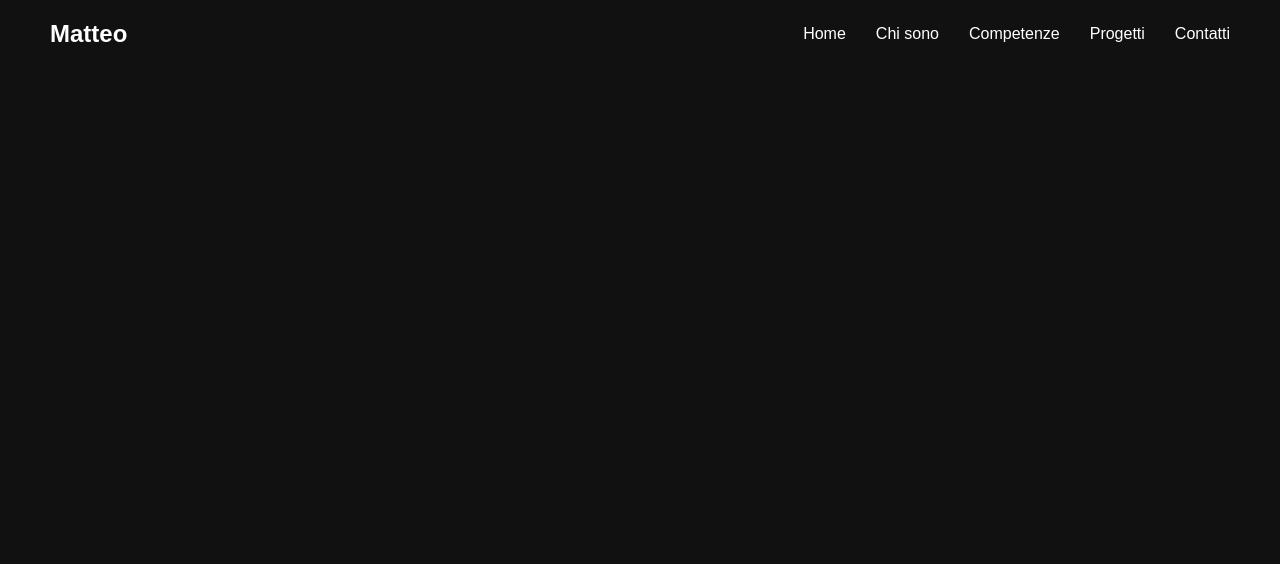
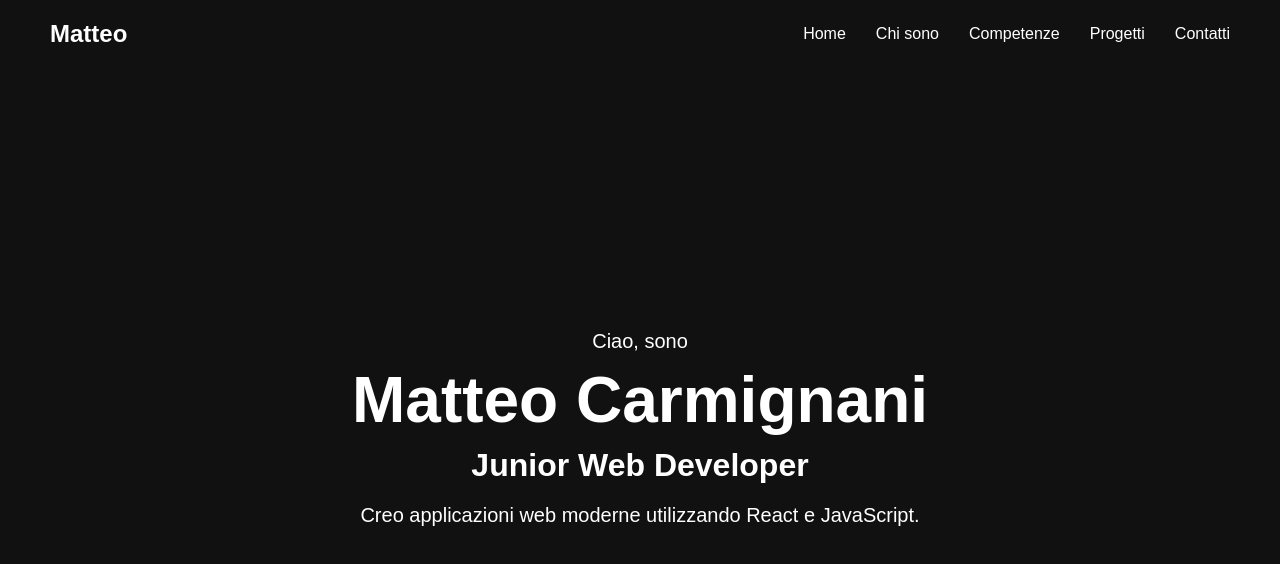
Before and after one commit to MatteoCarmignani/portfolio, a React app: page / in a window 1280 px wide. Shown: the top 564 px of the page. Built offline with nearby package versions, Linux system fonts and the light colour scheme; the HTML template or start-up script is replaced by a standard one.

Commit message:
add initial hero

```diff
--- a/src/App.jsx
+++ b/src/App.jsx
@@ -1,9 +1,11 @@
 import Navbar from './components/Navbar'
+import Hero from './components/Hero'
 
 function App() {
   return (
     <>
       <Navbar />
+      <Hero />
     </>
   )
 }
--- /dev/null
+++ b/src/components/Hero.css
@@ -0,0 +1,25 @@
+.hero {
+  min-height: calc(100vh - 80px);
+  display: flex;
+  align-items: center;
+  justify-content: center;
+  text-align: center;
+}
+
+.hero-content {
+  max-width: 800px;
+}
+
+.hero-content p {
+  font-size: 20px;
+}
+
+.hero-content h1 {
+  font-size: 64px;
+  margin: 10px 0;
+}
+
+.hero-content h2 {
+  font-size: 32px;
+  margin-bottom: 20px;
+}
--- /dev/null
+++ b/src/components/Hero.jsx
@@ -0,0 +1,21 @@
+import './Hero.css'
+
+function Hero() {
+  return (
+    <section className="hero">
+      <div className="hero-content">
+        <p>Ciao, sono</p>
+
+        <h1>Matteo Carmignani</h1>
+
+        <h2>Junior Web Developer</h2>
+
+        <p>
+          Creo applicazioni web moderne utilizzando React e JavaScript.
+        </p>
+      </div>
+    </section>
+  )
+}
+
+export default Hero
```
